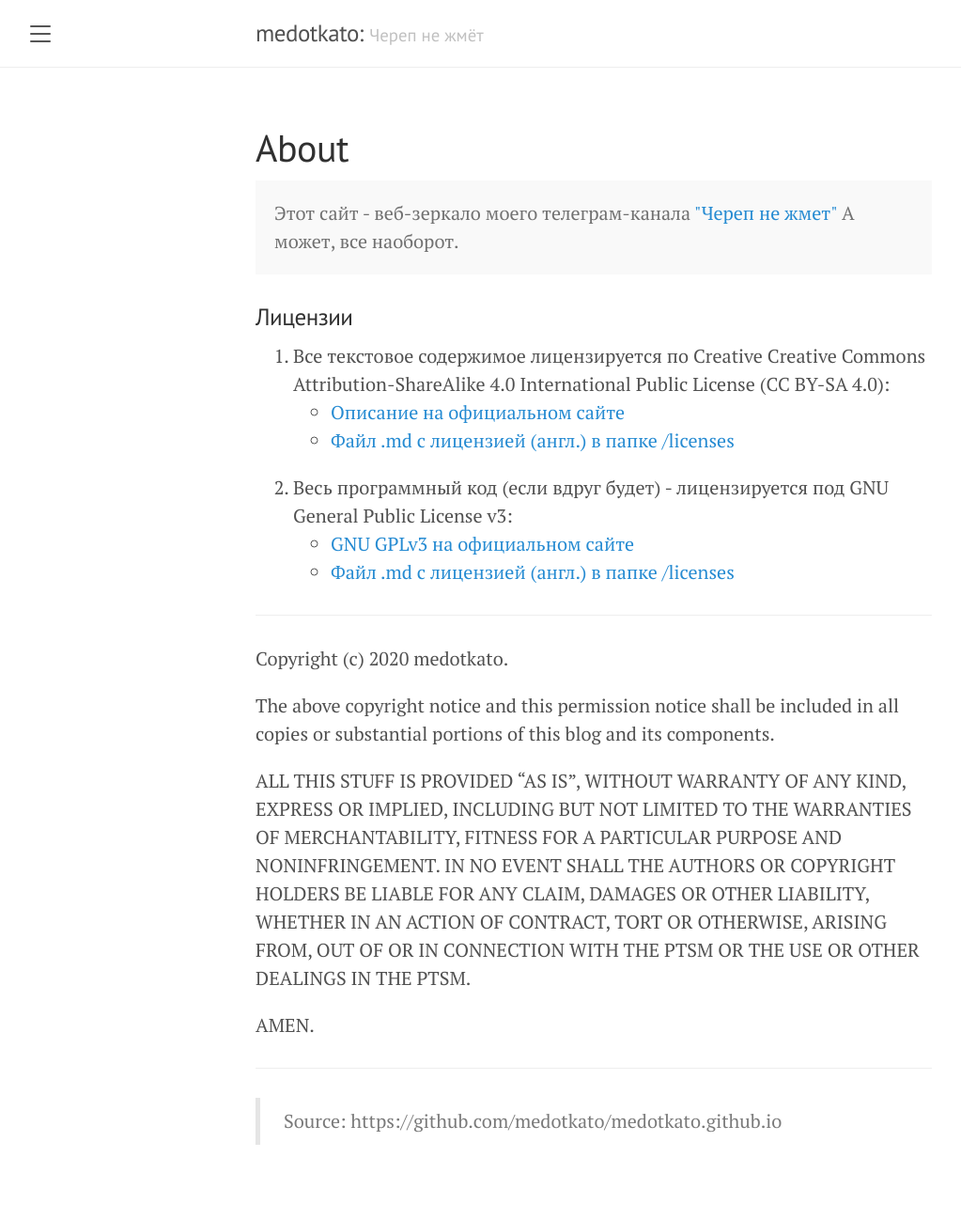
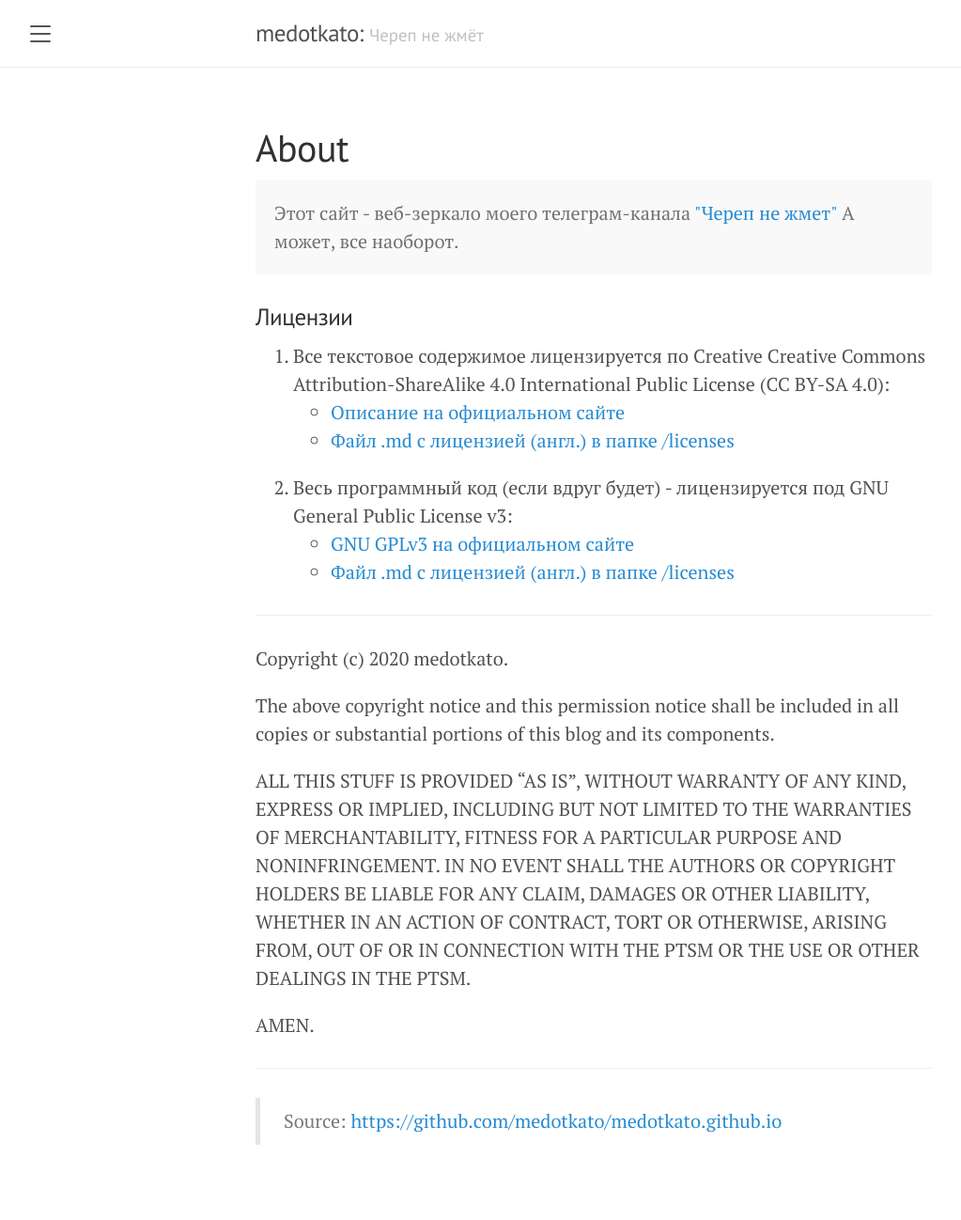
Before and after one commit to medotkato/medotkato.github.io, a Jekyll site: the page built from about.md, in a window 1280 px wide. Shown: the whole page at 94% size, without its empty margins (8-1031 px from the left). Built offline with Jekyll 4.4.1, drawn with Linux system fonts in a browser that asks for light colours; some of the changed lines change nothing that is shown.

Commit message:
another small fix

```diff
--- a/about.md
+++ b/about.md
@@ -29,4 +29,4 @@ AMEN.
 
 ---
 
-> Source: https://github.com/medotkato/medotkato.github.io
+> Source: [https://github.com/medotkato/medotkato.github.io](https://github.com/medotkato/medotkato.github.io)
```
